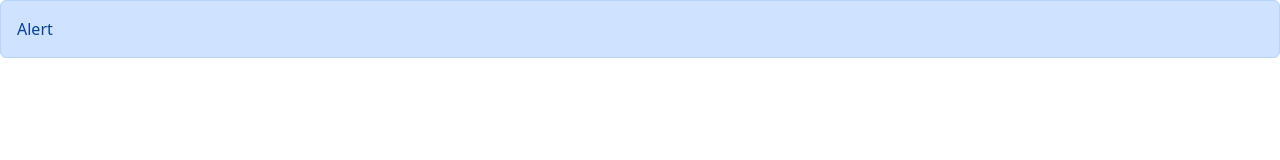
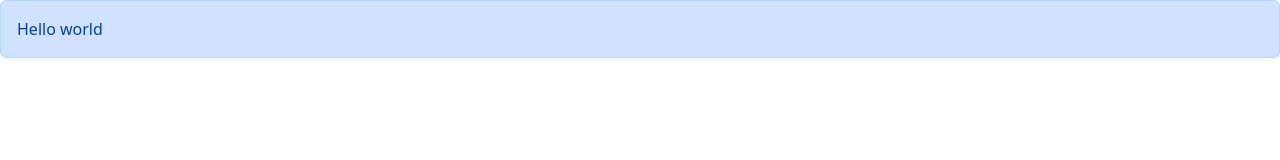
Before and after one commit to MrTuttle/react-app, a React (Vite) app: page / in a window 1280 px wide. Shown: the top 160 px of the page. Built offline with nearby package versions, Linux system fonts and the light colour scheme.

Commit message:
Passing children II

```diff
--- a/src/App.tsx
+++ b/src/App.tsx
@@ -8,4 +8,4 @@ function App() {
   );
 }
 
-export default App;
+export default App
--- a/src/components/Alert.tsx
+++ b/src/components/Alert.tsx
@@ -1,7 +1,11 @@
 
-const Alert = () => {
+interface Props {
+  text:string;
+}
+
+const Alert = ( { text }: Props) => {
   return (
-    <div className="alert alert-primary">Alert</div>
+    <div className="alert alert-primary">{text}</div>
   )
 }
 
```
